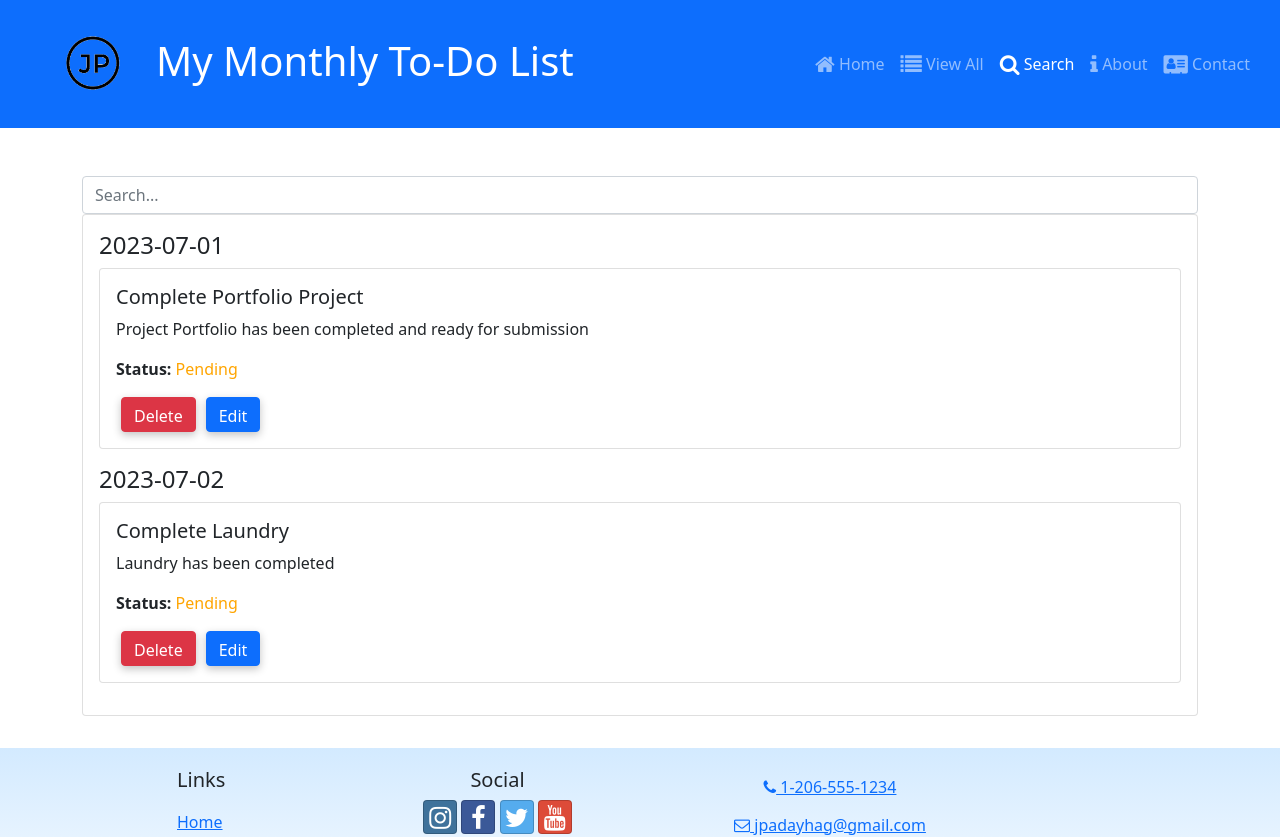
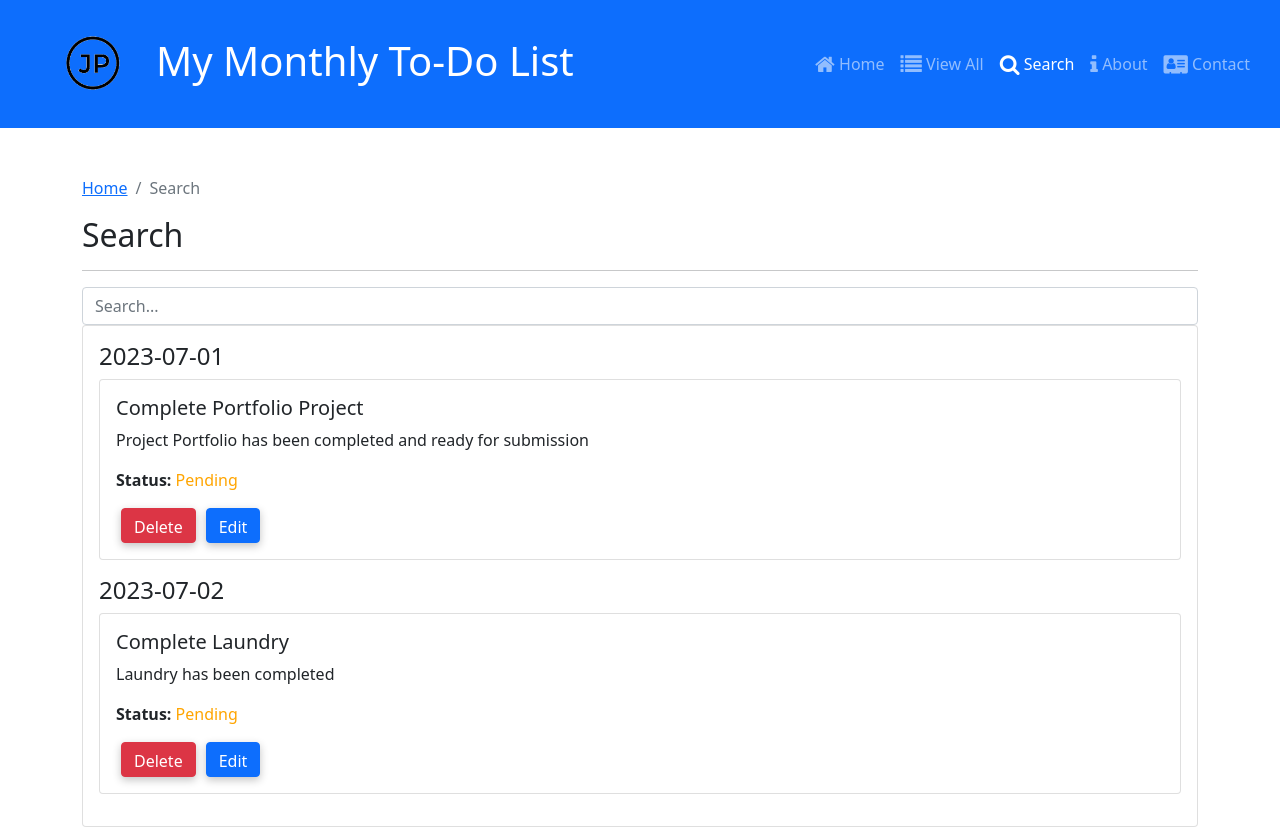
Before and after one commit to jpaulkaito/TodoListApp, a React (Create React App) app: page /Search in a window 1280 px wide. Shown: the top 837 px of the page. Built offline with nearby package versions, Linux system fonts and the light colour scheme.

Commit message:
Fix description of the search subheader

```diff
--- a/src/pages/SearchPage.js
+++ b/src/pages/SearchPage.js
@@ -1,9 +1,12 @@
 import { Container } from 'reactstrap';
 import SearchTodoList from '../components/SearchTodoList';
+import SubHeader from '../components/SubHeader';
+
 
 const SearchPage = ({ todoList, handleDelete, handleUpdate }) => {
     return (
         <Container className="mt-5">
+            <SubHeader current='Search' />
             <SearchTodoList
                 todoList={todoList}
                 handleDelete={handleDelete}
```
